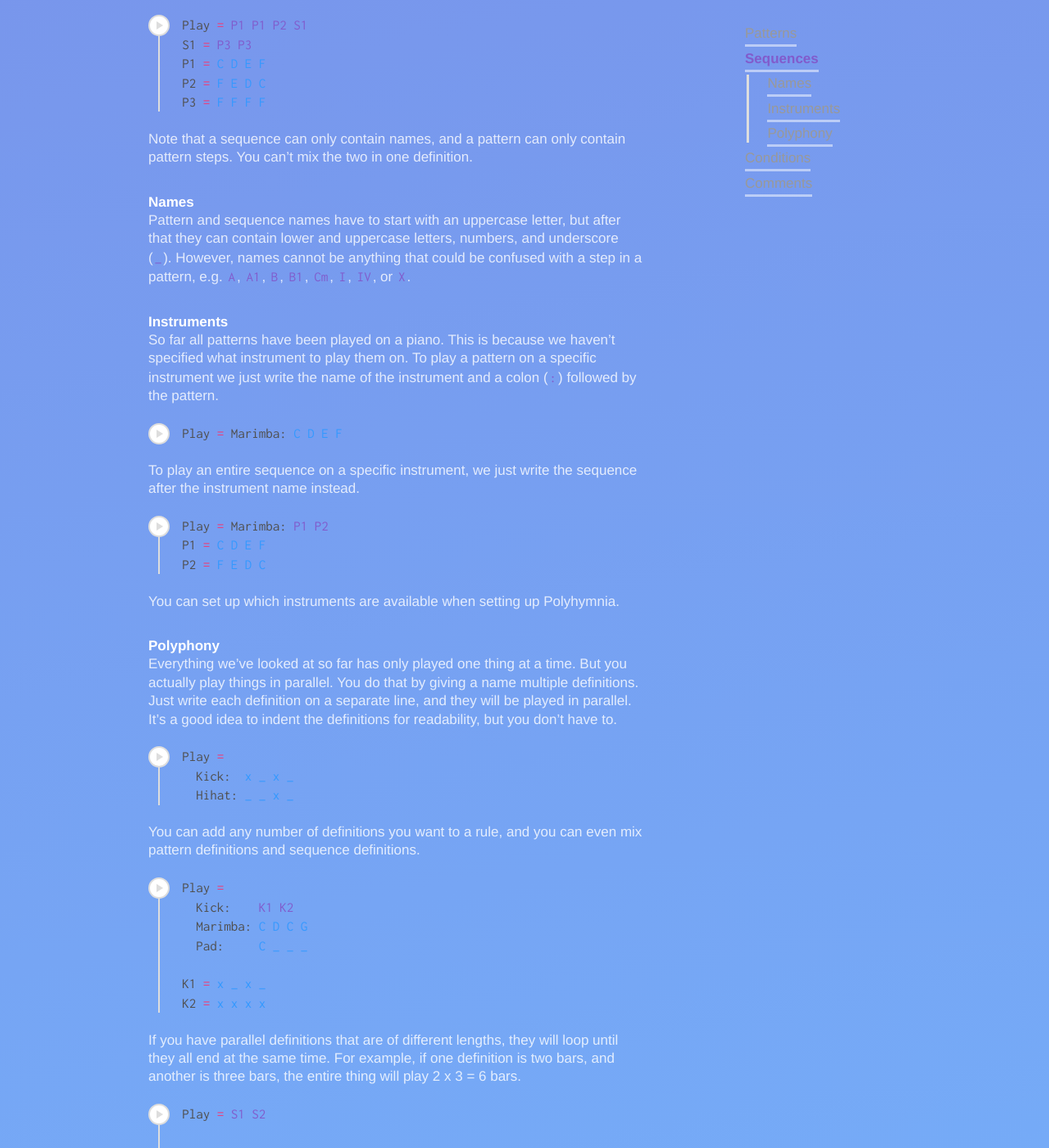
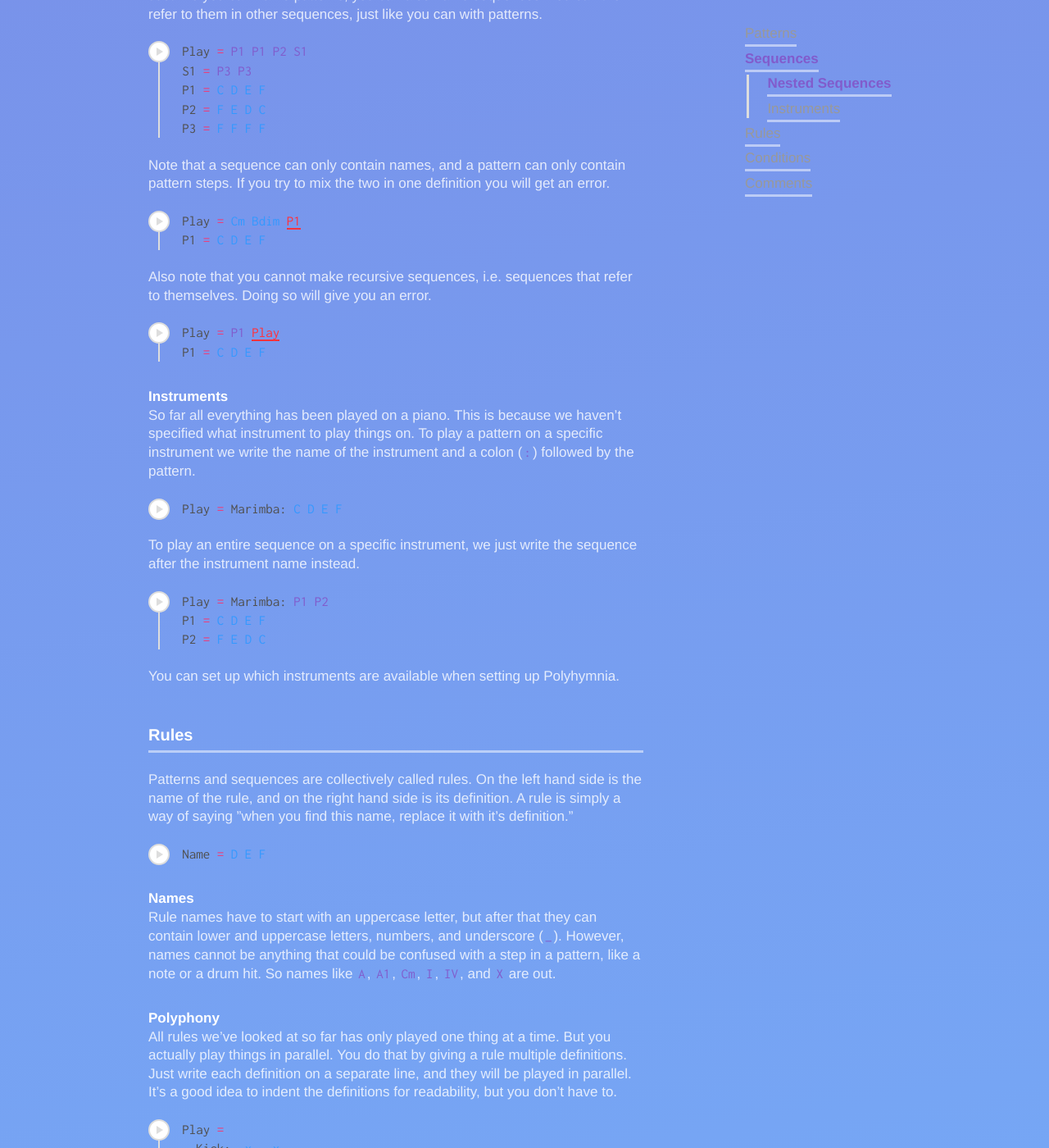
Before and after one commit to hisekaldma/Polyhymnia, a Jekyll site: the page built from documentation/index.md, in a window 1280 px wide and 1400 px high, scrolled down 4657 px. Shown: the whole window at 82% size. Built offline with Jekyll 4.4.1, drawn with Linux system fonts in a browser that asks for light colours; nearby versions of some CDN libraries; a style sheet for code colours, icons or effects is not loaded; some of the changed text lies outside the part shown.

Commit message:
Improve documentation on sequences and rules

```diff
--- a/css/styles.scss
+++ b/css/styles.scss
@@ -394,7 +394,7 @@ body.text {
 /* Sidenav */
 
 .sidenav {
-  width: 150px;
+  width: 180px;
   margin-top: 1.4rem;
   margin-left: 100px;
 
--- a/documentation/index.md
+++ b/documentation/index.md
@@ -133,7 +133,7 @@ When your entire composition is just one pattern, it plays without any fuzz. But
 
     P1 = C D E F
 
-Now, we can refer to this pattern by its name in a sequence. Creating a sequence is just as simple as creating a pattern. Just write the name, equals, and the sequence.
+Now, we can refer to this pattern by its name in a sequence. Creating a sequence is just as simple as creating a pattern. Just write the name, an equal sign, and the sequence.
 
     Play = P1 P1
     P1 = C D E F
@@ -144,6 +144,7 @@ Note that the sequence is named `Play`. This is a special name. When we have mor
     P1 = C D E F
     P2 = F E D C
 
+### Nested Sequences
 Just like you can name patterns, you can also name sequences. You can then refer to them in other sequences, just like you can with patterns.
 
     Play = P1 P1 P2 S1
@@ -152,13 +153,18 @@ Just like you can name patterns, you can also name sequences. You can then refer
     P2 = F E D C
     P3 = F F F F
 
-Note that a sequence can only contain names, and a pattern can only contain pattern steps. You can’t mix the two in one definition.
+Note that a sequence can only contain names, and a pattern can only contain pattern steps. If you try to mix the two in one definition you will get an error.
 
-### Names
-Pattern and sequence names have to start with an uppercase letter, but after that they can contain lower and uppercase letters, numbers, and underscore (`_`). However, names cannot be anything that could be confused with a step in a pattern, e.g. `A`, `A1`, `B`, `B1`, `Cm`, `I`, `IV`, or `X`.
+    Play = Cm Bdim P1
+    P1 = C D E F
+
+Also note that you cannot make recursive sequences, i.e. sequences that refer to themselves. Doing so will give you an error.
+
+    Play = P1 Play
+    P1 = C D E F
 
 ### Instruments
-So far all patterns have been played on a piano. This is because we haven’t specified what instrument to play them on. To play a pattern on a specific instrument we just write the name of the instrument and a colon (`:`) followed by the pattern.
+So far all everything has been played on a piano. This is because we haven’t specified what instrument to play things on. To play a pattern on a specific instrument we write the name of the instrument and a colon (`:`) followed by the pattern.
 
     Play = Marimba: C D E F
 
@@ -170,8 +176,16 @@ To play an entire sequence on a specific instrument, we just write the sequence
 
 You can set up which instruments are available when setting up Polyhymnia.
 
+## Rules
+Patterns and sequences are collectively called rules. On the left hand side is the name of the rule, and on the right hand side is its definition. A rule is simply a way of saying ”when you find this name, replace it with it’s definition.”
+
+    Name = D E F
+
+### Names
+Rule names have to start with an uppercase letter, but after that they can contain lower and uppercase letters, numbers, and underscore (`_`). However, names cannot be anything that could be confused with a step in a pattern, like a note or a drum hit. So names like `A`, `A1`, `Cm`, `I`, `IV`, and `X` are out.
+
 ### Polyphony
-Everything we’ve looked at so far has only played one thing at a time. But you actually play things in parallel. You do that by giving a name multiple definitions. Just write each definition on a separate line, and they will be played in parallel. It’s a good idea to indent the definitions for readability, but you don’t have to.
+All rules we’ve looked at so far has only played one thing at a time. But you actually play things in parallel. You do that by giving a rule multiple definitions. Just write each definition on a separate line, and they will be played in parallel. It’s a good idea to indent the definitions for readability, but you don’t have to.
 
     Play =
       Kick:  x _ x _
@@ -187,7 +201,7 @@ You can add any number of definitions you want to a rule, and you can even mix p
     K1 = x _ x _
     K2 = x x x x
 
-If you have parallel definitions that are of different lengths, they will loop until they all end at the same time. For example, if one definition is two bars, and another is three bars, the entire thing will play 2 x 3 = 6 bars.
+If you have parallel definitions that are of different lengths, they will loop until they all end at the same time. For example, if one definition is two bars, and another is three bars, the entire rule will play 2 x 3 = 6 bars.
 
     Play = S1 S2
 
```
Also changed, not shown: other parts of documentation/index.md (+1 -1 lines).
